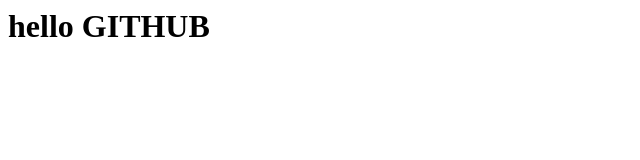
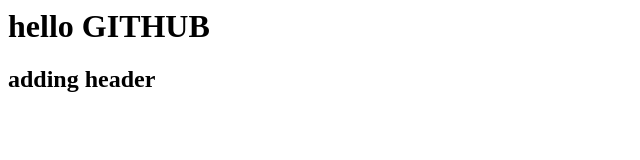
Before and after one commit to RavitejaPatel/AZURE-Scripts, a plain HTML site: page index.html in a window 1280 px wide. Shown: the whole page, without its empty margins (0-640 px from the left). Drawn offline with Linux system fonts and the light colour scheme.

Commit message:
adding header

```diff
--- a/index.html
+++ b/index.html
@@ -2,5 +2,7 @@
 
 <body>
 <h1>hello GITHUB</h1>
+
+<h2>adding header</h2>
     </body>
 </html>
```
